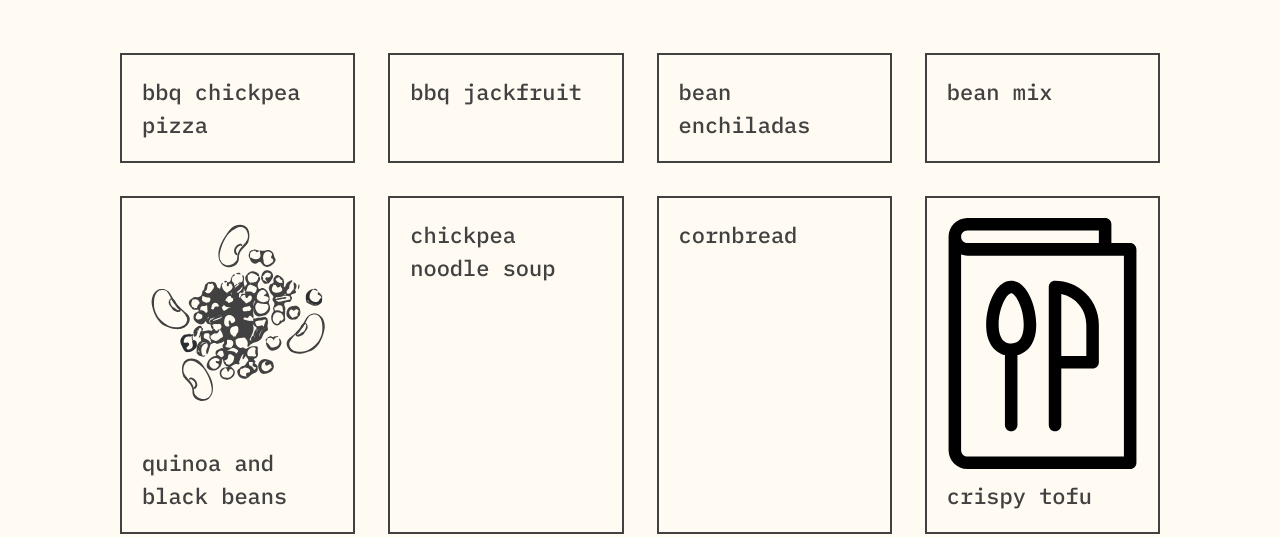
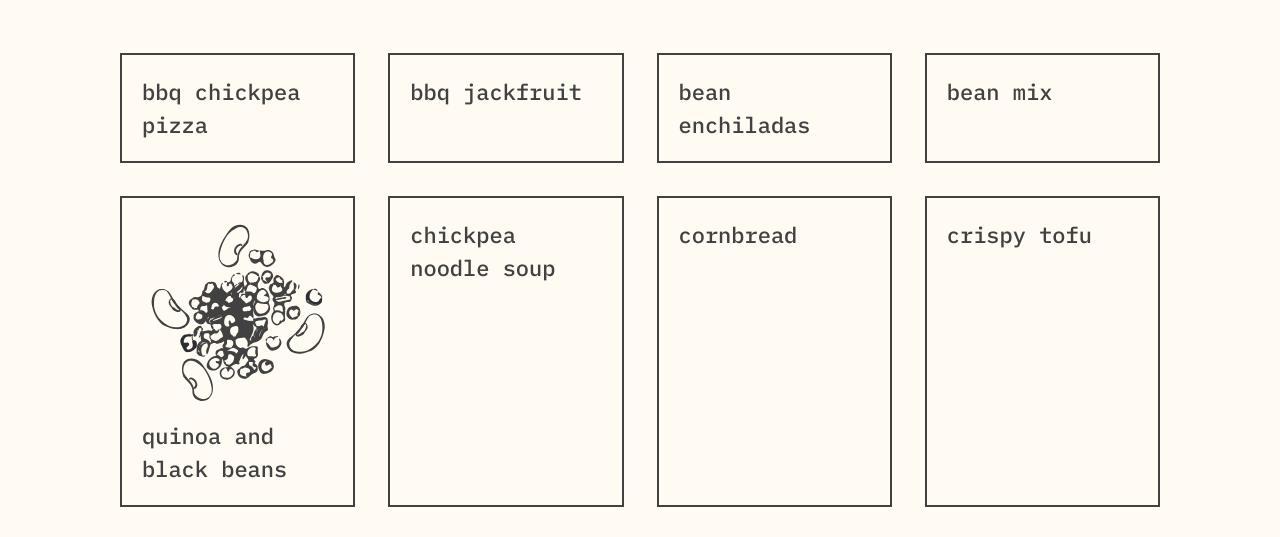
Before and after one commit to adrhumphreys/recipes, a Gatsby site: page / in a window 1280 px wide. Shown: the part 218-755 px from the top of the page. Built offline with nearby package versions, Linux system fonts and the light colour scheme; Gatsby itself is replaced by a stand-in of ours.

Commit message:
Update Recipes “crispy-tofu”

```diff
--- a/content/recipes/crispy-tofu.md
+++ b/content/recipes/crispy-tofu.md
@@ -4,7 +4,7 @@ slug: crispy-tofu
 servings: 2-3
 tags:
   - Parts
-image: /images/icon.svg
+image: ""
 ingredients:
   - ingredient: 300g block of firm tofu
   - ingredient: 1 scant tablespoon oil
```
